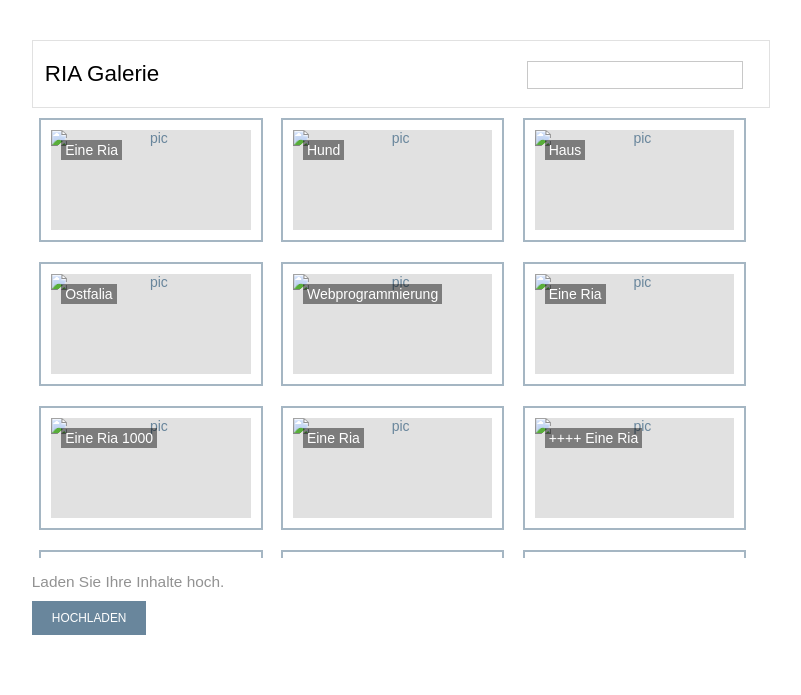
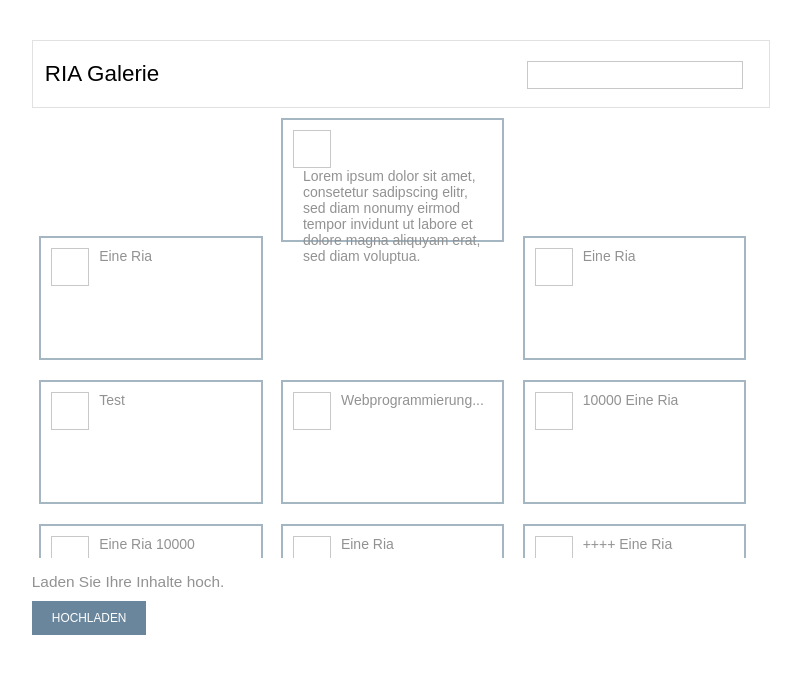
Before and after one commit to octfx/WebProgrammierungShop, a PHP site: page /gallery in a window 1280 px wide. Shown: the part 101-796 px from the top of the page, without its empty margins (239-1040 px from the left). Run offline with PHP 8.4, Linux system fonts and the light colour scheme; style sheets or scripts are compiled from the project's sources; some libraries are stand-ins or nearby versions; some web fonts are replaced.

Commit message:
js cleaned up, scss changed, icon chooser implemented, stars function added for displaying rating from db rating average value

```diff
--- a/resources/assets/scss/buttons.scss
+++ b/resources/assets/scss/buttons.scss
@@ -6,6 +6,7 @@ button, a[type="button"] {
   padding: 15px 30px;
   font-size: 0.9rem;
   margin: 20px 0;
+  cursor: pointer;
 
   &:active {
     text-decoration: none;
--- a/resources/assets/scss/gallery.scss
+++ b/resources/assets/scss/gallery.scss
@@ -23,33 +23,23 @@
 
   position: relative;
 
-   img {
-     width:100%;
-     height: 100%;
-     display: inline-block;
-     background-color: #e1e1e1;
-     text-align: center;
-     vertical-align: middle;
-     margin-right: 10px;
+   .gallery-ria-icon {
+     border: 1px solid $border-color;
+     width: 24px;
+     height: 24px;
+     padding: 6px;
+     float: left;
+
+     .fa {
+       font-size: 24px;
+       color: $border-color;
+     }
    }
 
   span.ria-name {
     display: inline-block;
+    margin-left: 10px;
 
-    -moz-hyphens: auto;
-    -o-hyphens: auto;
-    -webkit-hyphens: auto;
-    -ms-hyphens: auto;
-    hyphens: auto;
-
-    float: left;
-    position: absolute;
-    left: 20px;
-    top: 20px;
-    z-index: 1;
-    background: rgba(0, 0, 0, 0.45);
-    padding: 2px 4px;
-    color: white;
   }
 
 }
--- a/resources/assets/scss/modal.scss
+++ b/resources/assets/scss/modal.scss
@@ -97,19 +97,19 @@
   cursor: pointer;
 }
 
-/* --------- upload ria modal ---------- */
+/* --------- upload, edit ria modal ---------- */
 
-#modal-upload-ria {
+#modal-upload-ria, #modal-edit-ria {
 
-  #modal-upload-ria-input-file {
+  #modal-upload-ria-input-file, #modal-edit-ria-input-file {
     display: none;
   }
 
-  #modal-upload-ria-icon-grid {
+  #modal-upload-ria-icon-grid, #modal-edit-ria-icon-grid {
 
     display: table-cell;
 
-    .modal-upload-ria-icon {
+    .modal-upload-ria-icon, .modal-edit-ria-icon {
       border: 1px solid $border-color;
       width: 24px;
       height: 24px;
@@ -122,7 +122,7 @@
       }
     }
 
-    .modal-upload-ria-icon-radio {
+    .modal-upload-ria-icon-radio, .modal-edit-ria-icon-radio {
       cursor:pointer;
 
       &.selected .fa {
--- a/resources/assets/scss/ria.scss
+++ b/resources/assets/scss/ria.scss
@@ -5,10 +5,19 @@
     text-align: justify;
   }
 
-  .ria-image {
-    width: 170px; /* TODO height / width nonstatic? */
+  .ria-details-icon {
     float: right;
-    padding: 0 0 4px 12px;
+    border: 1px solid #e1e1e1;
+    width: 60px;
+    height: 60px;
+    padding: 14px;
+    margin-top: 20px;
+    margin-left: 20px;
+
+    .fa {
+      font-size: 60px;
+      color: $border-color;
+    }
   }
 }
 
--- a/resources/assets/scss/stars.scss
+++ b/resources/assets/scss/stars.scss
@@ -9,6 +9,7 @@
   label {
     display: inline-block;
     font-size: 0;
+    cursor: pointer;
 
     &:before {
       position: relative;
--- a/resources/views/modal/reviewRia.tmplt.php
+++ b/resources/views/modal/reviewRia.tmplt.php
@@ -2,7 +2,7 @@
 <div id="modal-review-ria" class="modal">
     <div class="modal-content">
         <div class="modal-header">
-            <span class="modal-closeX">&times;</span>
+            <span class="modal-review-ria-closeX modal-closeX">&times;</span>
             <h2>RIA bewerten</h2>
         </div>
         <div class="modal-body">
@@ -29,7 +29,7 @@
         </div>
         <div class="modal-footer">
             <a id="modal-review-ria-save" type="button" class="extra-small-button main-button">Speichern</a>
-            <a id="modal-review-ria-delete" type="button" class="extra-small-button secondary-button">Löschen</a>
+            <a id="modal-review-ria-close" type="button" class="extra-small-button secondary-button">Abbrechen</a>
         </div>
     </div>
 </div>
--- a/resources/views/modal/uploadRia.tmplt.php
+++ b/resources/views/modal/uploadRia.tmplt.php
@@ -2,7 +2,7 @@
 <div id="modal-upload-ria" class="modal">
     <div class="modal-content">
         <div class="modal-header">
-            <span class="modal-closeX" class="modal-upload-ria-closeX">&times;</span>
+            <span class="modal-closeX modal-upload-ria-closeX">&times;</span>
             <h2>RIA hochladen</h2>
         </div>
         <div class="modal-body">
--- a/resources/views/ria/gallery.tmplt.php
+++ b/resources/views/ria/gallery.tmplt.php
@@ -17,100 +17,132 @@
     <div class="scrollable">
         <div class="gallery-entry">
             <a href="@route('riaDetails')"> <!-- TODO set link -->
-                <img alt="pic" src=""/>
+                <div class="gallery-ria-icon">
+                    <i class="fa fa-file" aria-hidden="true"></i>
+                </div>
                 <span class="ria-name">Eine Ria</span>
             </a>
         </div>
+        <a href="@route('riaDetails')">
             <div class="gallery-entry">
+                <div class="gallery-ria-icon">
+                    <i class="fa fa-file" aria-hidden="true"></i>
+                </div>
+                <span class="ria-name">Lorem ipsum dolor sit amet, consetetur sadipscing elitr, sed diam nonumy eirmod tempor invidunt ut labore et dolore magna aliquyam erat, sed diam voluptua.</span>
+            </div>
+        </a>
         <a href="@route('riaDetails')">
-                <img alt="pic" src=""/>
+            <div class="gallery-entry">
+                <div class="gallery-ria-icon">
+                    <i class="fa fa-file" aria-hidden="true"></i>
+                </div>
+                <span class="ria-name">Eine Ria</span>
+            </div>
+        </a>
+        <a href="@route('riaDetails')">
+            <div class="gallery-entry">
+                <div class="gallery-ria-icon">
+                    <i class="fa fa-file" aria-hidden="true"></i>
+                </div>
+                <span class="ria-name">Test</span>
+            </div>
+        </a>
+        <a href="@route('riaDetails')">
+            <div class="gallery-entry">
+                <div class="gallery-ria-icon">
+                    <i class="fa fa-file" aria-hidden="true"></i>
+                </div>
+                <span class="ria-name">Webprogrammierung...</span>
+            </div>
+        </a>
+        <a href="@route('riaDetails')">
+            <div class="gallery-entry">
+                <div class="gallery-ria-icon">
+                    <i class="fa fa-file" aria-hidden="true"></i>
+                </div>
+                <span class="ria-name">10000 Eine Ria</span>
+            </div>
+        </a>
+        <a href="@route('riaDetails')">
+            <div class="gallery-entry">
+                <div class="gallery-ria-icon">
+                    <i class="fa fa-file" aria-hidden="true"></i>
+                </div>
+                <span class="ria-name">Eine Ria 10000</span>
+            </div>
+        </a>
+        <a href="@route('riaDetails')">
+            <div class="gallery-entry">
+                <div class="gallery-ria-icon">
+                    <i class="fa fa-file" aria-hidden="true"></i>
+                </div>
+                <span class="ria-name">Eine Ria</span>
+            </div>
+        </a>
+        <a href="@route('riaDetails')">
+            <div class="gallery-entry">
+                <div class="gallery-ria-icon">
+                    <i class="fa fa-file" aria-hidden="true"></i>
+                </div>
+                <span class="ria-name">++++ Eine Ria</span>
+            </div>
+        </a>
+        <a href="@route('riaDetails')">
+            <div class="gallery-entry">
+                <div class="gallery-ria-icon">
+                    <i class="fa fa-file" aria-hidden="true"></i>
+                </div>
+                <span class="ria-name">Eine Ria</span>
+            </div>
+        </a>
+        <a href="@route('riaDetails')">
+            <div class="gallery-entry">
+                <div class="gallery-ria-icon">
+                    <i class="fa fa-file" aria-hidden="true"></i>
+                </div>
+                <span class="ria-name">Bla</span>
+            </div>
+        </a>
+        <a href="@route('riaDetails')">
+            <div class="gallery-entry">
+                <div class="gallery-ria-icon">
+                    <i class="fa fa-file" aria-hidden="true"></i>
+                </div>
+                <span class="ria-name">bla bla</span>
+            </div>
+        </a>
+        <a href="@route('riaDetails')">
+            <div class="gallery-entry">
+                <div class="gallery-ria-icon">
+                    <i class="fa fa-file" aria-hidden="true"></i>
+                </div>
+                <span class="ria-name">Haus</span>
+            </div>
+        </a>
+        <a href="@route('riaDetails')">
+            <div class="gallery-entry">
+                <div class="gallery-ria-icon">
+                    <i class="fa fa-file" aria-hidden="true"></i>
+                </div>
                 <span class="ria-name">Hund</span>
+            </div>
         </a>
+        <a href="@route('riaDetails')">
+            <div class="gallery-entry">
+                    <div class="gallery-ria-icon">
+                        <i class="fa fa-file" aria-hidden="true"></i>
                     </div>
+                    <span class="ria-name">Eine Ria</span>
+            </div>
+        </a>
+        <a href="@route('riaDetails')">
             <div class="gallery-entry">
-            <a href="@route('riaDetails')">
-                <img alt="pic" src=""/>
-                <span class="ria-name">Haus</span>
+                <div class="gallery-ria-icon">
+                    <i class="fa fa-file" aria-hidden="true"></i>
+                </div>
+                <span class="ria-name">whatever</span>
+            </div>
         </a>
-        </div>
-        <div class="gallery-entry">
-            <a href="@route('riaDetails')">
-                <img alt="pic" src=""/>
-                <span class="ria-name">Ostfalia</span>
-            </a>
-        </div>
-        <div class="gallery-entry">
-            <a href="@route('riaDetails')">
-                <img alt="pic" src=""/>
-                <span class="ria-name">Webprogrammierung</span>
-            </a>
-        </div>
-        <div class="gallery-entry">
-            <a href="@route('riaDetails')">
-                <img alt="pic" src=""/>
-                <span class="ria-name">Eine Ria</span>
-            </a>
-        </div>
-        <div class="gallery-entry">
-            <a href="@route('riaDetails')">
-                <img alt="pic" src=""/>
-                <span class="ria-name">Eine Ria 1000</span>
-            </a>
-        </div>
-        <div class="gallery-entry">
-            <a href="@route('riaDetails')">
-                <img alt="pic" src=""/>
-                <span class="ria-name">Eine Ria</span>
-            </a>
-        </div>
-        <div class="gallery-entry">
-            <a href="@route('riaDetails')">
-                <img alt="pic" src=""/>
-                <span class="ria-name">++++ Eine Ria</span>
-            </a>
-        </div>
-        <div class="gallery-entry">
-            <a href="@route('riaDetails')">
-                <img alt="pic" src=""/>
-                <span class="ria-name">Eine Ria</span>
-            </a>
-        </div>
-        <div class="gallery-entry">
-            <a href="@route('riaDetails')">
-                <img alt="pic" src=""/>
-                <span class="ria-name">Bla</span>
-            </a>
-        </div>
-        <div class="gallery-entry">
-            <a href="@route('riaDetails')">
-                <img alt="pic" src=""/>
-                <span class="ria-name">bla bla</span>
-            </a>
-        </div>
-        <div class="gallery-entry">
-            <a href="@route('riaDetails')">
-                <img alt="pic" src=""/>
-                <span class="ria-name">Eine Ria</span>
-            </a>
-        </div>
-        <div class="gallery-entry">
-            <a href="@route('riaDetails')">
-                <img alt="pic" src=""/>
-                <span class="ria-name">Eine Ria</span>
-            </a>
-        </div>
-        <div class="gallery-entry">
-            <a href="@route('riaDetails')">
-                <img alt="pic" src=""/>
-                <span class="ria-name">Eine Ria</span>
-            </a>
-        </div>
-        <div class="gallery-entry">
-            <a href="@route('riaDetails')">
-                <img alt="pic" src=""/>
-                <span class="ria-name">Eine Ria</span>
-            </a>
-        </div>
     </div>
 
     <p>Laden Sie Ihre Inhalte hoch.</p>
```
Also changed, not shown: resources/assets/js/helper.js (added, +26 -0 lines), resources/assets/js/modal_editRia.js (+67 -5 lines), resources/assets/js/modal_reviewRia.js (+51 -33 lines), resources/assets/js/modal_uploadRia.js (+19 -21 lines), resources/assets/js/stars.js (+59 -9 lines), resources/views/modal/editRia.tmplt.php (+69 -7 lines), resources/views/ria/riaDetails.tmplt.php (+8 -2 lines). Lines whose indentation alone changed are shown as unchanged.
